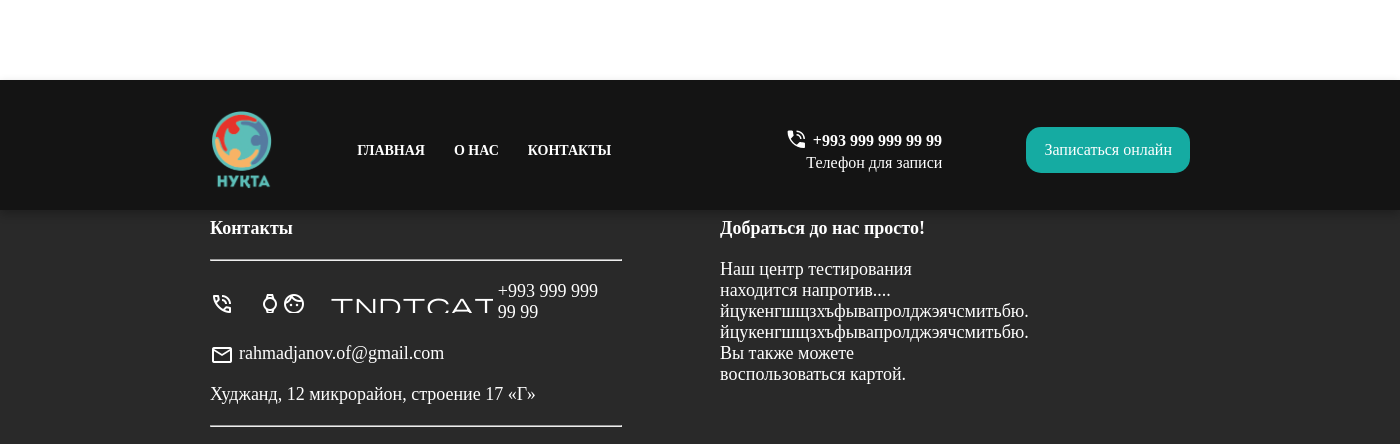
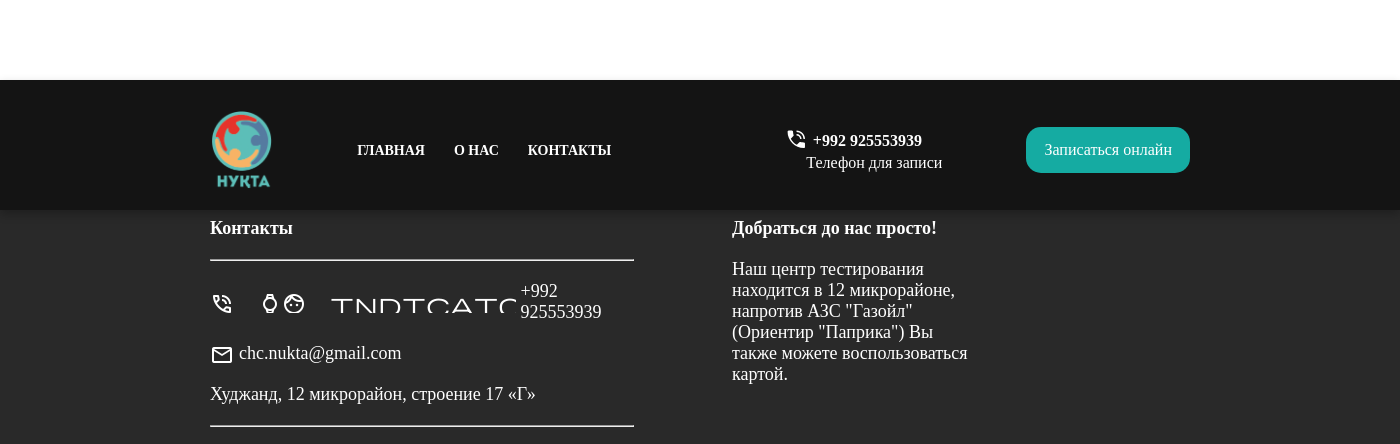
Before and after one commit to vlad-rvvv/Nukta, a Django app: template templates/main.html in a window 1400 px wide. Shown: the top 444 px of the page. Run offline with Django 4.2, Linux system fonts and the light colour scheme; the template is opened without the code that fills it, so the values that code supplies are empty; some libraries are stand-ins or nearby versions.

Commit message:
edits commit

```diff
--- a/templates/main.html
+++ b/templates/main.html
@@ -46,7 +46,7 @@
                     <a href="{% url 'home_page' %}" class="nav__item fixed_item">ГЛАВНАЯ</a>
                     <a href="#about_us" class="nav__item fixed_item">О НАС</a>
                     <a href="#footer" class="nav__item fixed_item">КОНТАКТЫ</a>
-                    <p class="nav__item p fixed_item">+993 999 999 99 99 <br> Телефон для записи</p>
+                    <p class="nav__item p fixed_item">+992 925553939 <br> Телефон для записи</p>
                 </div>
 
                 <!-- Телефон для записи -->
@@ -55,7 +55,7 @@
                         <div class="phone__holder fixed_item">
                             <svg xmlns="http://www.w3.org/2000/svg" viewBox="0 0 50 70"><path d="M41.75 44.3q-7.85 0-14.775-2.975-6.925-2.975-12.075-8.15Q9.75 28 6.725 21.075 3.7 14.15 3.7 6.25q0-1.05.725-1.8T6.2 3.7H14q1 0 1.75.775T16.5 6.3q0 2.2.3 4.125.3 1.925.95 3.625.25.65.075 1.325-.175.675-.675 1.175l-6 6q2.4 4.6 6 8.175 3.6 3.575 8.2 6.075l6-6q.5-.5 1.175-.675.675-.175 1.375.075 1.9.7 3.85.975 1.95.275 3.95.275 1.05 0 1.825.775.775.775.775 1.925v7.65q0 1.05-.75 1.775-.75.725-1.8.725Zm-.85-20.9q0-6.75-4.775-11.525T24.6 7.1V3.7q4.1 0 7.675 1.55t6.25 4.225q2.675 2.675 4.225 6.25Q44.3 19.3 44.3 23.4Zm-8 0q0-3.45-2.425-5.875T24.6 15.1v-3.4q4.85 0 8.275 3.425Q36.3 18.55 36.3 23.4Z"/></svg>
                             <div class="phone__number fixed_item">
-                                <a href="tel: +993 999 999 99 99">+993 999 999 99 99</a>
+                                <a href="tel: +992 925553939">+992 925553939</a>
                             </div>
                         </div>
 
@@ -91,12 +91,12 @@
                 <!-- Телефон в футере -->
                 <div class="footer__phone">
                     <span class="material-symbols-outlined">phone_in_talk_watchface_indicator</span>
-                    <a href="tel: +993 999 999 99 99">+993 999 999 99 99</a>
+                    <a href="tel: +992 925553939">+992 925553939</a>
                 </div>
                 <!-- Почта в футере -->
                 <div class="footer__mail">
                     <span class="material-symbols-outlined">mail</span>
-                    <a href="mail: rahmadjanov.of@gmail.com">rahmadjanov.of@gmail.com</a>
+                    <a href="mail: chc.nukta@gmail.com">chc.nukta@gmail.com</a>
                 </div>
                 <!-- Адрес -->
                 <div class="footer__address">Худжанд, 12 микрорайон, строение 17 «Г»</div>
@@ -113,9 +113,9 @@
                 <div class="footer__path">
                     <h3>Добраться до нас просто!</h3>
                     <div class="footer__text">
-                        Наш центр тестирования находится напротив....
-                        йцукенгшщзхъфывапролджэячсмитьбю.
-                        йцукенгшщзхъфывапролджэячсмитьбю.
+                        Наш центр тестирования находится в 12
+                        микрорайоне, напротив АЗС "Газойл"
+                        (Ориентир "Паприка")
                         Вы также можете воспользоваться картой.
                     </div>
                 </div>
```
Also changed, not shown: templates/index.html (+5 -3 lines), static/css/main_profile.css (line endings or trailing spaces).
